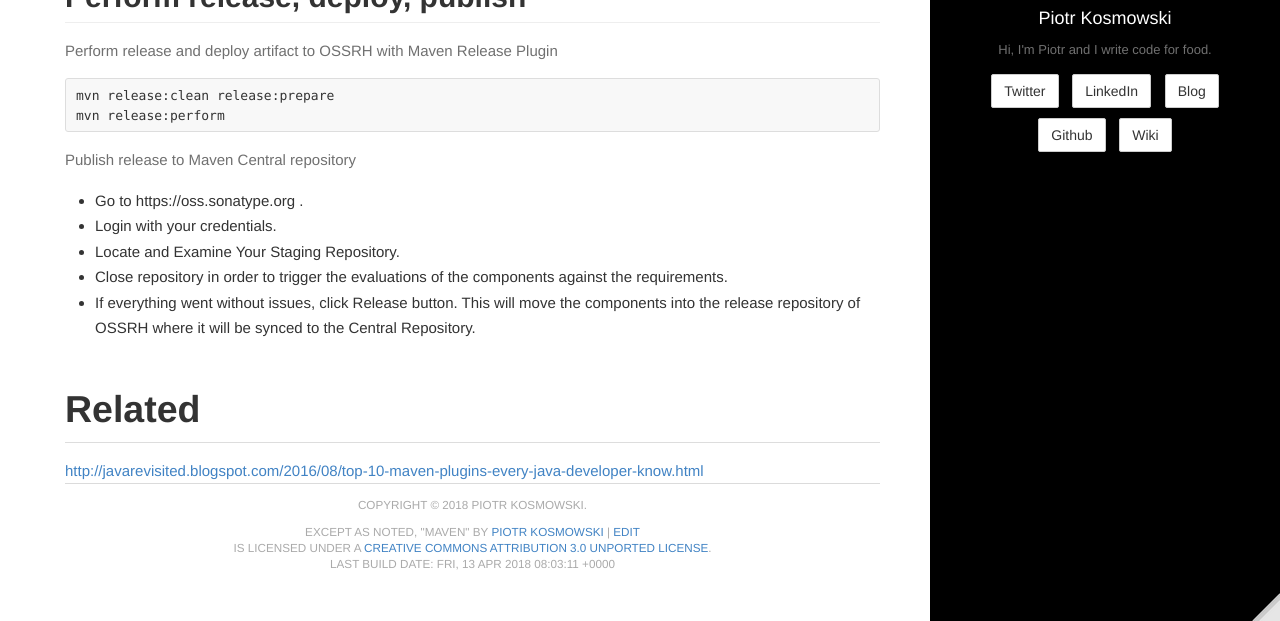
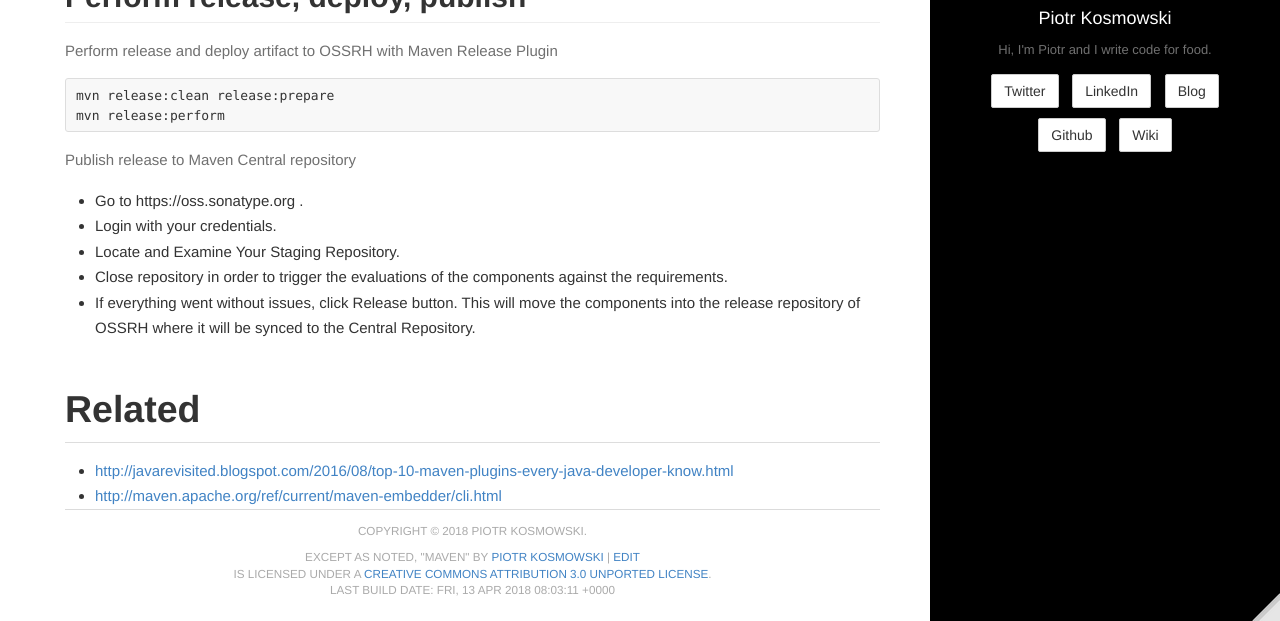
Before and after one commit to kospiotr/kospiotr.github.io, a Jekyll site: the page built from wiki/maven.md, in a window 1280 px wide and 900 px high, scrolled down 11781 px, cut to the strip 279-900 px from the top of the window. Built offline with Jekyll 4.4.1, drawn with Linux system fonts in a browser that asks for light colours; some of the changed lines change nothing that is shown.

Commit message:
Update maven.md

```diff
--- a/wiki/maven.md
+++ b/wiki/maven.md
@@ -511,4 +511,5 @@ Publish release to Maven Central repository
 
 # Related
 
-[http://javarevisited.blogspot.com/2016/08/top-10-maven-plugins-every-java-developer-know.html](http://javarevisited.blogspot.com/2016/08/top-10-maven-plugins-every-java-developer-know.html)
+* [http://javarevisited.blogspot.com/2016/08/top-10-maven-plugins-every-java-developer-know.html](http://javarevisited.blogspot.com/2016/08/top-10-maven-plugins-every-java-developer-know.html)
+* [http://maven.apache.org/ref/current/maven-embedder/cli.html](http://maven.apache.org/ref/current/maven-embedder/cli.html)
```
